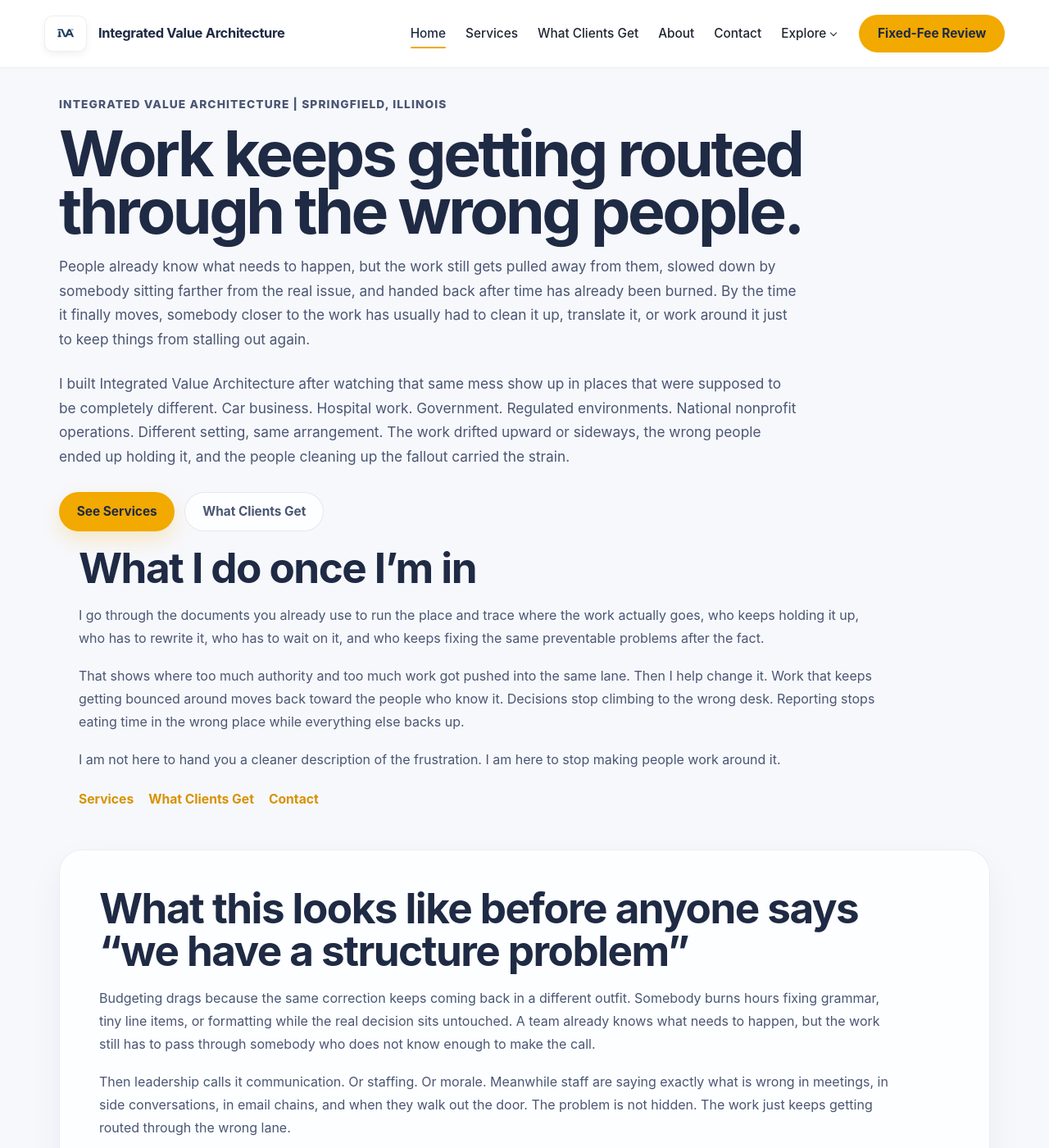
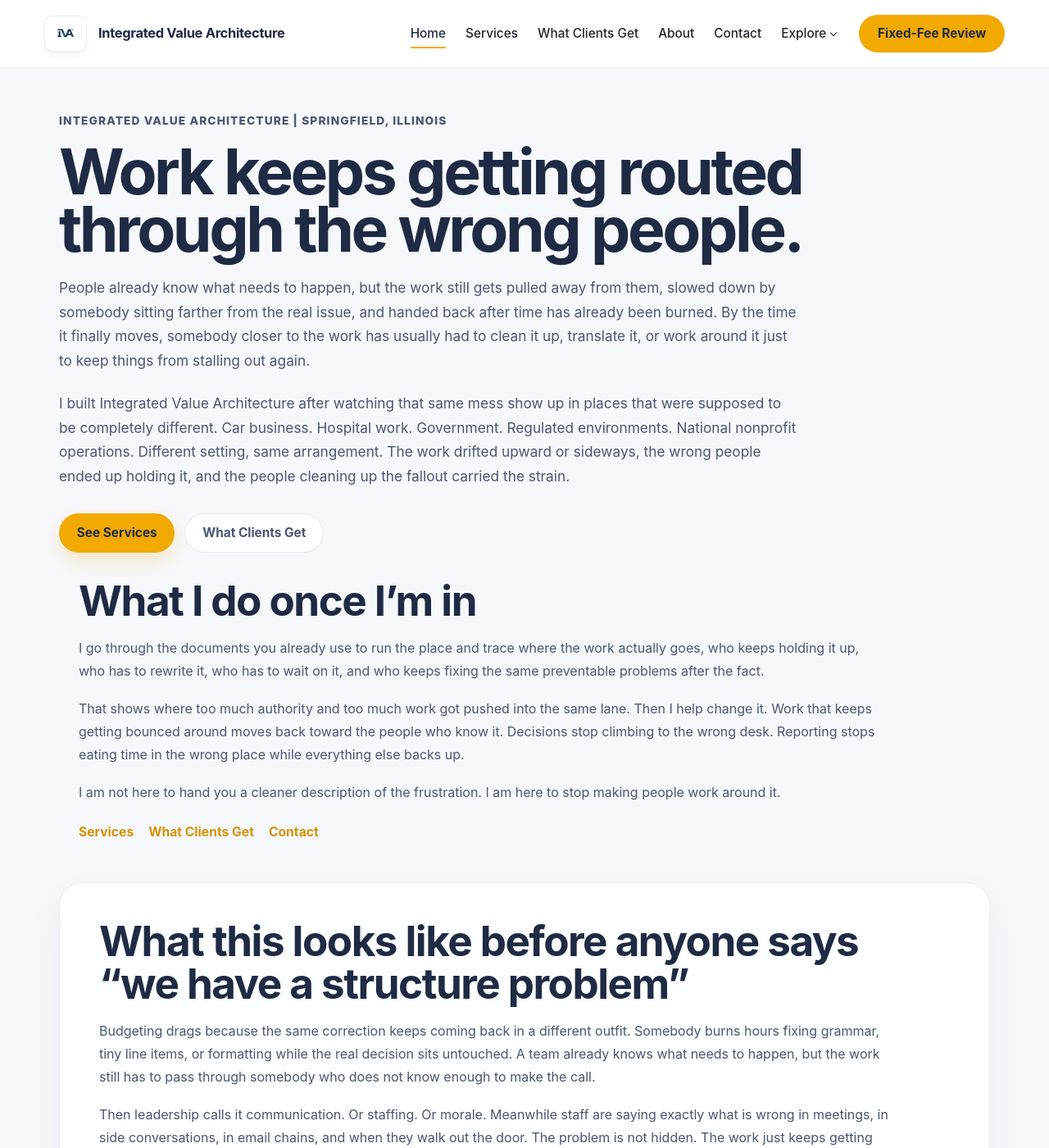
Before and after one commit to efost7873/integratedvaluearchitecture.com, a Jekyll site: the page built from index.html, in a window 1280 px wide and 1400 px high. Shown: the whole window at 82% size. Built offline with Jekyll 4.4.1, drawn with Linux system fonts in a browser that asks for light colours.

Commit message:
Adjust padding and margin in hero section styles

```diff
--- a/_sass/_compat.scss
+++ b/_sass/_compat.scss
@@ -76,7 +76,7 @@
 .hero {
   max-width: $iva-site-max-width;
   margin: 0 auto;
-  padding: 20px $space-6 0;
+  padding: 48px $space-6 0;
 }
 
 .hero .container {
@@ -87,12 +87,12 @@
 
 .hero-content {
   max-width: 1180px;
-  padding: 8px 0 18px;
+  padding: 0 0 32px;
 }
 
 .hero h1 {
   max-width: 980px;
-  margin: 0 0 16px;
+  margin: 0 0 20px;
   font-size: clamp(3.5rem, 6vw, 5.4rem);
   line-height: 0.92;
   letter-spacing: -0.045em;
@@ -101,7 +101,7 @@
 .hero-intro,
 .hero-content > p:not(.eyebrow) {
   max-width: 900px;
-  margin: 0 0 24px;
+  margin: 0 0 22px;
   font-size: 1.08rem;
   line-height: 1.72;
   color: $iva-governance-slate;
@@ -113,7 +113,7 @@
 
 .eyebrow {
   display: inline-block;
-  margin: 0 0 14px;
+  margin: 0 0 16px;
   font-size: 0.86rem;
   font-weight: 800;
   letter-spacing: 0.08em;
@@ -203,7 +203,7 @@
   align-items: center;
   gap: $space-3;
   flex-wrap: wrap;
-  margin-top: 28px;
+  margin-top: 30px;
 }
 
 .section-links,
@@ -497,10 +497,11 @@ body.home .section + .section.alt {
   }
 
   .hero {
-    padding-top: 12px;
+    padding-top: 28px;
   }
 
   .hero-content {
     padding-top: 0;
+    padding-bottom: 20px;
   }
 }
```
